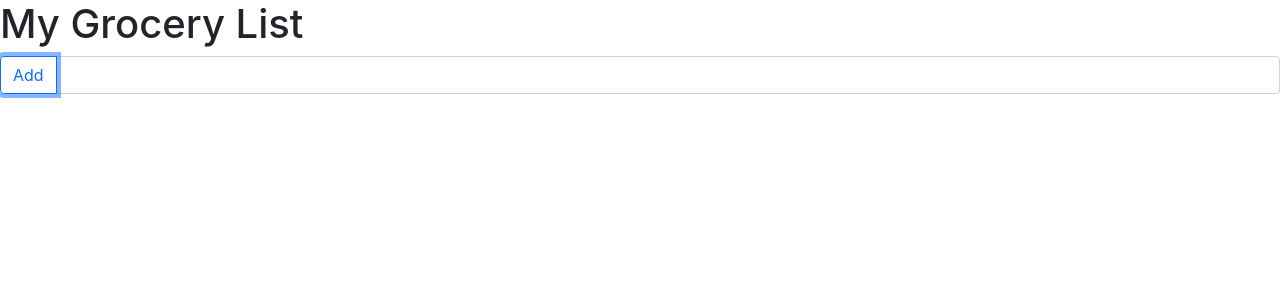
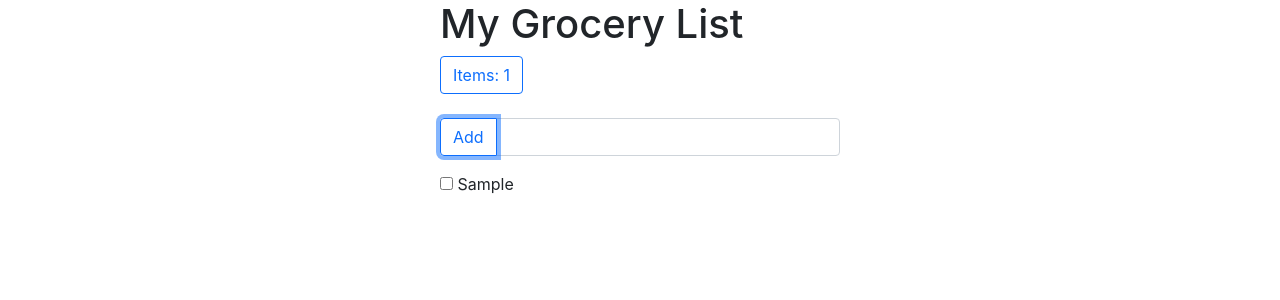
Before and after one commit to Aleale81/My-grocery-list, a React (Create React App) app: page / in a window 1280 px wide. Both pictures are taken after typing "Sample" into the empty fields and a click on the button "Add". Shown: the top 300 px of the page. Built offline with nearby package versions, Linux system fonts and the light colour scheme.

Commit message:
added checkbox to items

```diff
--- a/src/App.css
+++ b/src/App.css
@@ -1 +1,11 @@
 /** @format */
+
+.App {
+    margin: 0 auto;
+    max-width: 400px;
+}
+
+.List ul {
+    list-style: none;
+    padding: 0;
+}
--- /dev/null
+++ b/src/Checkbox.js
@@ -0,0 +1,24 @@
+/** @format */
+
+import React, { useState } from "react";
+
+export default function Checkbox(props) {
+	const [checked, setChecked] = useState(false);
+
+	return (
+		<>
+			<input
+				type="checkbox"
+				value={checked}
+				onChange={() => setChecked((checked) => !checked)}
+			/>{" "}
+			{checked ? (
+				<span>
+					<del>{props.item}</del>
+				</span>
+			) : (
+				<span>{props.item}</span>
+			)}
+		</>
+	);
+}
--- a/src/Form.js
+++ b/src/Form.js
@@ -4,25 +4,31 @@ import React, { useState } from "react";
 import List from "./List";
 
 export default function Form() {
-	const [item, setItem] = useState({ items: [], text: null });
+	const [item, setItem] = useState({ items: [], text: "" });
 
 	function handleChange(event) {
-		if (event.target.value !== "")
+		if (event.target.value)
 			setItem({ items: item.items, text: event.target.value });
 	}
 
 	function handleClick(event) {
 		event.preventDefault();
-		if (item.text) {
+		if (item.text === "") {
 			return alert("Type your next article");
 		} else {
-			setItem({ items: item.items.concat(item.text), text: null });
+			setItem({ items: item.items.concat(item.text), text: "" });
 			console.log(item);
 		}
 	}
 
 	return (
 		<>
+			<div>
+				<button className="btn btn-outline-primary">
+					Items: {item.items.length}
+				</button>
+			</div>
+			<br />
 			<div className="Form input-group mb-3">
 				<button
 					className="btn btn-outline-primary"
@@ -34,14 +40,12 @@ export default function Form() {
 				<input
 					type="text"
 					className="form-control"
-					placeholder=""
 					autoFocus={true}
-					value=""
+					value={item.text}
 					onChange={handleChange}
 				/>
 			</div>
-
-			<List item={item} index={item.length} />
+			<List item={item} />
 		</>
 	);
 }
--- a/src/List.js
+++ b/src/List.js
@@ -1,18 +1,24 @@
 /** @format */
 
 import React from "react";
+import Checkbox from "./Checkbox";
 
 export default function List(props) {
 	console.log(props);
+
 	return (
-		<div className="List">
-			<>
+		<>
+			<div className="List">
 				<ul>
 					{props.item.items.map(function (item, index) {
-						return <li key={index}>{item}</li>;
+						return (
+							<li key={index}>
+								<Checkbox item={item} />
+							</li>
+						);
 					})}
 				</ul>
-			</>
-		</div>
+			</div>
+		</>
 	);
 }
```
Also changed, not shown: public/index.html (+0 -9 lines), public/manifest.json.
